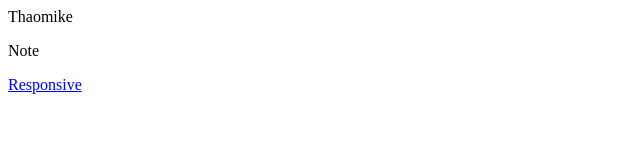
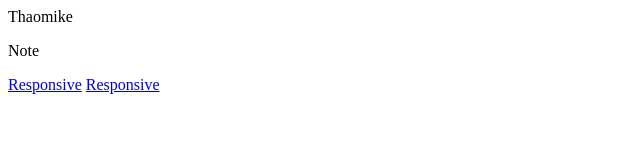
Before and after one commit to thaomike/thaomike.github.io, a plain HTML site: page index.html in a window 1280 px wide. Shown: the whole page, without its empty margins (0-640 px from the left). Drawn offline with Linux system fonts and the light colour scheme.

Commit message:
Update index.html

```diff
--- a/index.html
+++ b/index.html
@@ -9,5 +9,6 @@
     Thaomike
     <p>Note</p>
     <a href="https://thaomike.github.io/responsive/" target="_blank">Responsive</a>
+    <a href="https://thaomike.github.io/reatjs-todolist/" target="_blank">Responsive</a>
 </body>
 </html>
```
